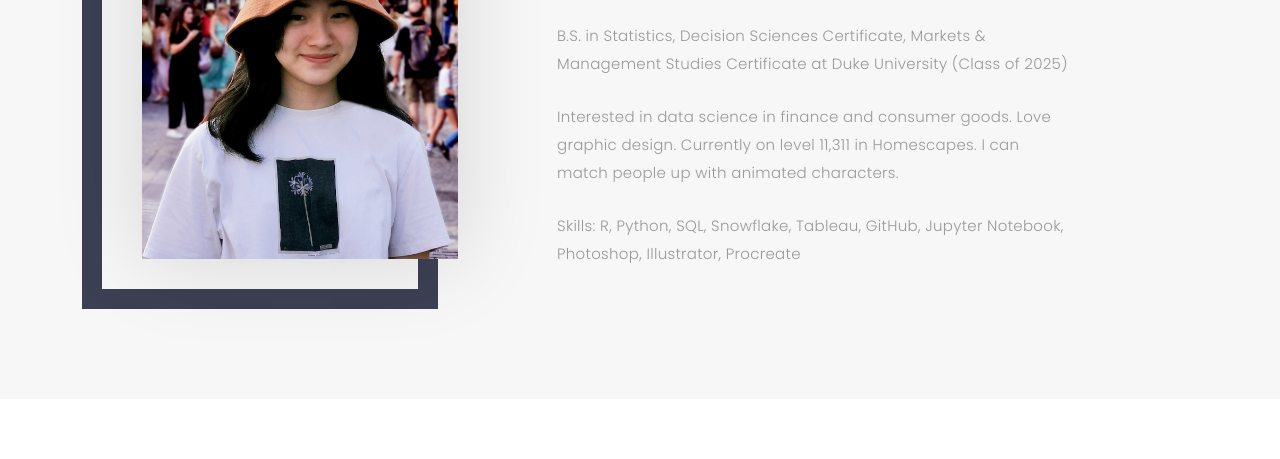
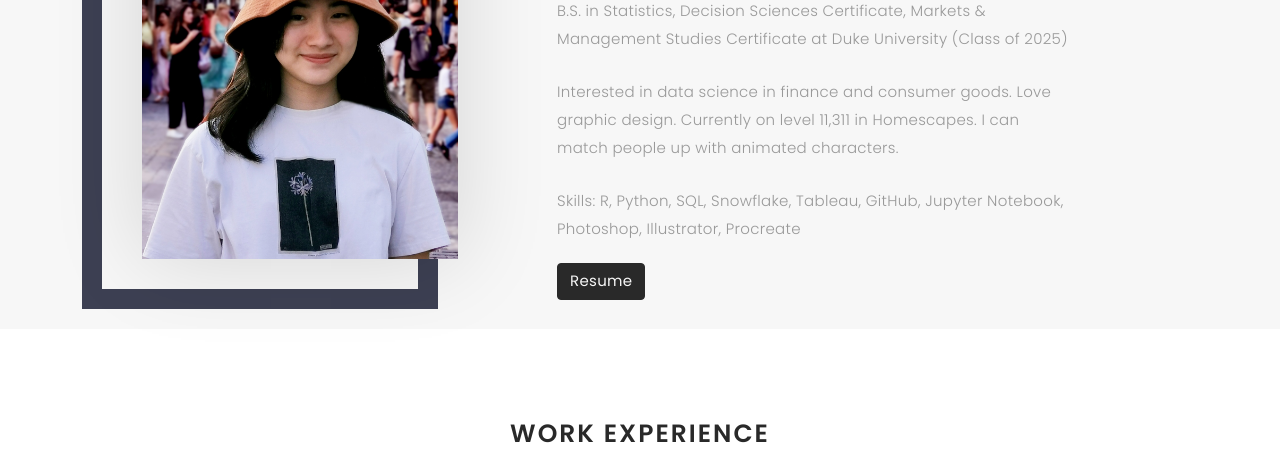
Before and after one commit to athenaru/athenaru, a plain HTML site: page index.html in a window 1280 px wide. Shown: the part 1021-1480 px from the top of the page. Drawn offline with nearby package versions, Linux system fonts and the light colour scheme; a web font is replaced by a local one.

Commit message:
Added resume

```diff
--- a/assets/css/style.css
+++ b/assets/css/style.css
@@ -125,7 +125,7 @@ p {
 
 .paddsection {
   padding-top: 90px;
-  padding-bottom: 90px;
+  padding-bottom: 20px;
 }
 
 .paddsections {
@@ -587,10 +587,38 @@ p {
   color: #0b0b0b
 }
 
+#name-heading{
+  margin-top: 0;
+}
+
 #about .about-descr .separator {
   max-width: 80%;
   margin-bottom: 0;
   text-align: left;
+}
+
+.btn-custom-color {
+  margin-top: 20px;
+  display: inline-block;
+  font-weight: 400;
+  text-align: center;
+  white-space: nowrap;
+  vertical-align: middle;
+  user-select: none;
+  border: 1px solid transparent;
+  padding: 0.375rem 0.75rem;
+  line-height: 1.5;
+  border-radius: 0.25rem;
+  color: #f7f7f7;
+  background-color: #292929;
+  border-color: #292929;
+  transition: color 0.15s ease-in-out, background-color 0.15s ease-in-out, border-color 0.15s ease-in-out, box-shadow 0.15s ease-in-out;
+}
+
+.btn-custom-color:hover {
+  color: #f7f7f7;
+  background-color: #b8a07e;
+  border-color: #b8a07e;
 }
 
 /*--------------------------------------------------------------
--- a/index.html
+++ b/index.html
@@ -112,11 +112,12 @@
           <div class="col-lg-7">
             <div class="about-descr">
 
-              <p class="p-heading">Athena Ru</p>
+              <p class="p-heading" id="name-heading">Athena Ru</p>
               <a href="mailto:athena2021191@gmail.com">athena2021191@gmail.com</a>
               <p class="separator">B.S. in Statistics, Decision Sciences Certificate, Markets & Management Studies Certificate at Duke University (Class of 2025)</p>
               <p class="separator">Interested in data science in finance and consumer goods. Love graphic design. Currently on level 11,311 in Homescapes. I can match people up with animated characters.</p>
               <p class="separator">Skills: R, Python, SQL, Snowflake, Tableau, GitHub, Jupyter Notebook, Photoshop, Illustrator, Procreate</p>
+              <a href="/Users/athenaru/athenaru-portfolio/assets/img/2025_Ru_Athena.pdf" target="_blank" class="btn-custom-color">Resume</a>
             </div>
 
           </div>
```
Also changed, not shown: blog-single.html (+1 -1 lines), assets/img/avatar.jpg (deleted), assets/img/blog-post-big.jpg (deleted), assets/img/my-logo.png, 1 other file.
